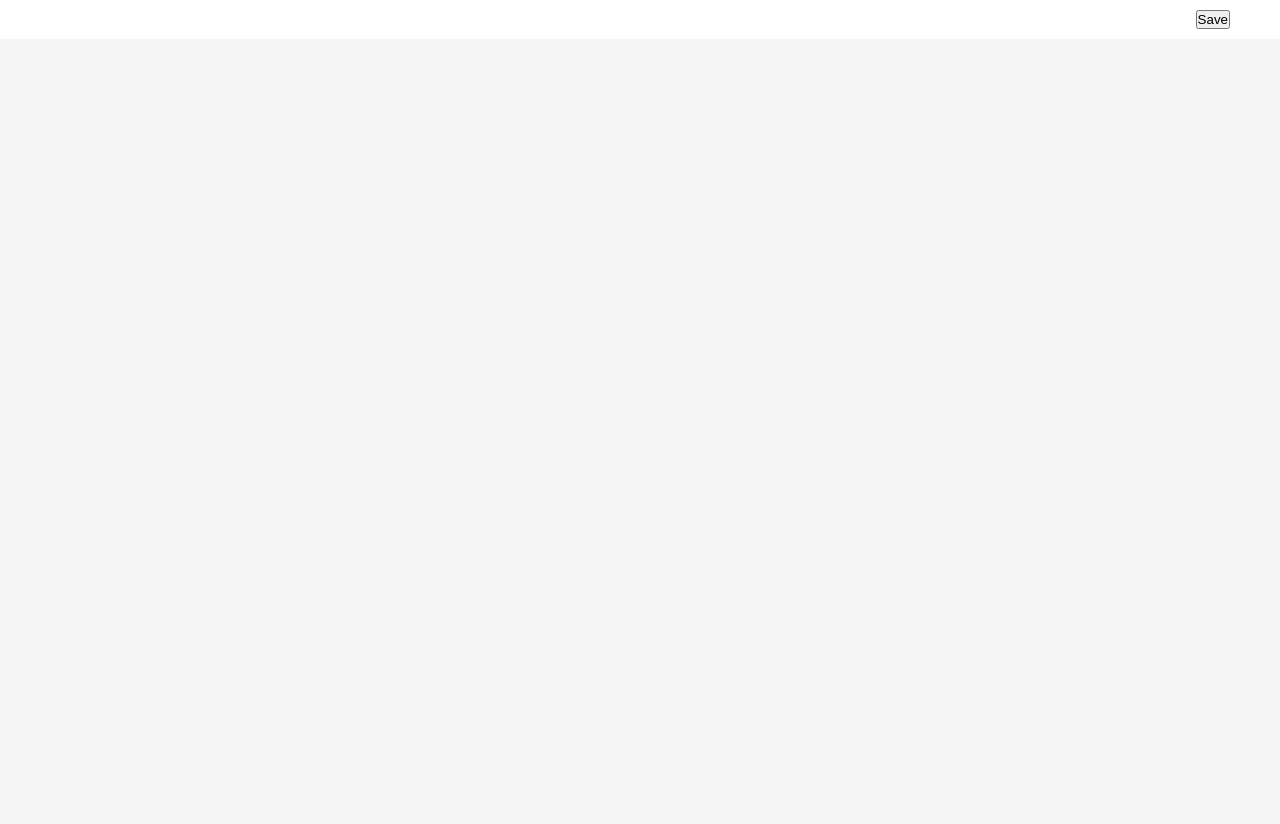
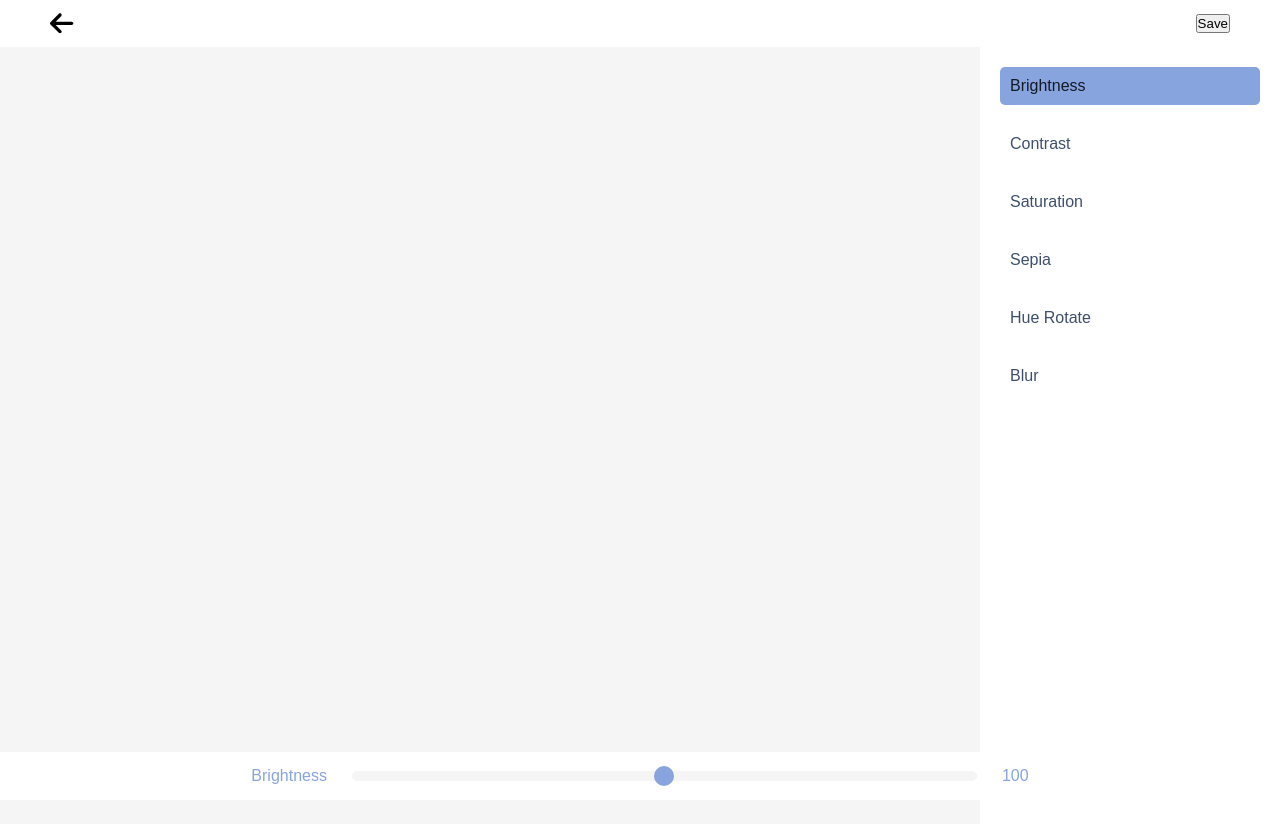
Before and after one commit to abhi-13-07/photo-art, a React (Create React App) app: page /edit in a window 1280 px wide. Shown: the top 824 px of the page. Built offline with nearby package versions, Linux system fonts and the light colour scheme.

Commit message:
complete Edit page

```diff
--- a/src/App.css
+++ b/src/App.css
@@ -12,6 +12,10 @@
   font-family: sans-serif;
   margin: 0;
   padding: 0;
+}
+
+body {
+  overflow: hidden;
 }
 
 /* Home Page Styles */
@@ -104,7 +108,7 @@
 }
 
 .btn-borderless {
-  color: white;
+  color: inherit;
   background: none;
   border: none;
   cursor: pointer;
@@ -112,12 +116,9 @@
 
 /* Edit Page Styles */
 
-#Edit-light {
-  background-color: var(--background-light-2);
-}
-
-#Edit-dark {
-  background-color: var(--background-dark-2);
+#Edit {
+  overflow-x: hidden;
+  overflow-y: hidden;
 }
 
 .edit-img-comtainer {
@@ -128,8 +129,22 @@
   width: 100%;
 }
 
+.workspace {
+  display: flex;
+  align-items: center;
+  justify-content: space-between;
+}
+
+.workspace-light {
+  background-color: var(--background-light-2);
+}
+
+.workspace-dark {
+  background-color: var(--background-dark-2);
+}
+
 .edit-img {
-  height: 500px;
+  height: 300px;
 }
 
 @media (max-width: 720px) {
--- /dev/null
+++ b/src/Components/SideBar/SideBar.module.css
@@ -0,0 +1,37 @@
+:root {
+  --light-background: white;
+  --dark-background: #141A25;
+  --light-color: #3E4E6D;
+  --dark-color: #88A4DF;
+}
+
+.sidebar {
+  padding: 10px;
+  display: flex;
+  flex-direction: column;
+  min-height: 100vh;
+  min-width: 300px;
+}
+
+.sidebar-light {
+  background-color: var(--light-background);
+  color: var(--light-color);
+}
+
+.sidebar-dark {
+  background-color: var(--dark-background);
+  color: var(--dark-color);
+}
+
+.sidebar-item {
+  padding: 10px;
+  cursor: pointer;
+  user-select: none;
+  margin: 10px;
+}
+
+.active {
+  background-color: var(--dark-color);
+  color: var(--dark-background);
+  border-radius: 5px;
+}
--- /dev/null
+++ b/src/Components/SideBar/SideBar.tsx
@@ -0,0 +1,29 @@
+import { useTheme } from "../../Context/ThemeProvider";
+import { FilterProperty } from "../../Types";
+import { combineWithTheme } from "../../utils";
+import styles from "./SideBar.module.css";
+
+interface Props {
+	options: FilterProperty[];
+	onChange: (index: number) => void;
+	selected: number;
+}
+
+const SideBar = ({ options, onChange, selected }: Props) => {
+	const { theme } = useTheme();
+
+	return (
+		<nav className={`${styles.sidebar} ${styles[combineWithTheme(theme, "sidebar")]}`}>
+			{options.map((option, index) => (
+				<span
+					className={`${selected === index && styles["active"]} ${styles["sidebar-item"]}`}
+					onClick={() => onChange(index)}
+				>
+					{option.name}
+				</span>
+			))}
+		</nav>
+	);
+};
+
+export default SideBar;
--- /dev/null
+++ b/src/Components/Slider/Slider.module.css
@@ -0,0 +1,52 @@
+:root {
+  --light-slider-background: whitesmoke;
+  --dark-slider-background: #3E4E6D;
+  --slider-thumb-color: #88A4DF;
+  --dark-background: #141A25;
+  --light-background: white;
+}
+
+.slider-container {
+  position: absolute;
+  bottom: 0;
+  width: 100%;
+  display: flex;
+  align-items: center;
+  justify-content: center;
+  gap: 25px;
+  background-color: var(--dark-background);
+  color: var(--slider-thumb-color);
+  padding: 15px;
+}
+
+.slider-container-light {
+  background-color: var(--light-background);
+}
+
+.slider-container-dark {
+  background-color: var(--dark-background);
+}
+
+.slider {
+  appearance: none;
+  width: 50%;
+  border-radius: 5px;
+  height: 10px;
+}
+
+.slider::-webkit-slider-thumb {
+  appearance: none;
+  background-color: var(--slider-thumb-color);
+  height: 20px;
+  width: 20px;
+  cursor: pointer;
+  border-radius: 50%;
+}
+
+.slider-light {
+  background-color: var(--light-slider-background);
+}
+
+.slider-dark {
+  background-color: var(--dark-slider-background);
+}
--- /dev/null
+++ b/src/Components/Slider/Slider.tsx
@@ -0,0 +1,39 @@
+import React from "react";
+import { useTheme } from "../../Context/ThemeProvider";
+import { combineWithTheme } from "../../utils";
+import styles from "./Slider.module.css";
+
+interface Props {
+	min: number;
+	max: number;
+	value: number;
+	label: string;
+	onChange: (value: number) => void;
+}
+
+const Slider = ({ min, max, value, label, onChange }: Props) => {
+	const { theme } = useTheme();
+
+	return (
+		<div
+			className={`${styles["slider-container"]} ${
+				styles[combineWithTheme(theme, "slider-container")]
+			}`}
+		>
+			<label htmlFor="input-range">{label}</label>
+			<input
+				className={`${styles.slider} ${styles[combineWithTheme(theme, "slider")]}`}
+				type="range"
+				id="input-range"
+				min={min}
+				max={max}
+				value={value}
+				step={1}
+				onChange={e => onChange(parseInt(e.target.value, 10))}
+			/>
+			<span>{value}</span>
+		</div>
+	);
+};
+
+export default Slider;
--- a/src/Components/index.ts
+++ b/src/Components/index.ts
@@ -2,5 +2,7 @@ import Box from "./Box/Box";
 import withDragAndDrop from "./withDragAndDrop";
 import Header from "./Header/Header";
 import Modal from "./Modal/Modal";
+import SideBar from "./SideBar/SideBar";
+import Slider from "./Slider/Slider";
 
-export { Box, withDragAndDrop, Header, Modal };
+export { Box, withDragAndDrop, Header, Modal, SideBar, Slider };
--- a/src/Pages/Edit.tsx
+++ b/src/Pages/Edit.tsx
@@ -1,18 +1,14 @@
-import { useState, useEffect } from "react";
-import { Header } from "../Components";
+import { useState, useEffect, useMemo, useCallback } from "react";
+import { Header, SideBar, Slider } from "../Components";
+import { FontAwesomeIcon } from "@fortawesome/react-fontawesome";
+import { faArrowLeft } from "@fortawesome/free-solid-svg-icons";
 import { useImage } from "../Context/ImageProvider";
 import { useTheme } from "../Context/ThemeProvider";
+import { FilterProperty } from "../Types";
 import { combineWithTheme } from "../utils";
+import { useNavigate } from "react-router-dom";
 
-interface FilterProperties {
-	name: string;
-	property: string;
-	value: number;
-	range: { min: number; max: number };
-	unit: string;
-}
-
-const DEFAULT_PROPERTIES: FilterProperties[] = [
+const DEFAULT_PROPERTIES: FilterProperty[] = [
 	{
 		name: "Brightness",
 		property: "brightness",
@@ -24,7 +20,7 @@ const DEFAULT_PROPERTIES: FilterProperties[] = [
 		unit: "%"
 	},
 	{
-		name: "Brightness",
+		name: "Contrast",
 		property: "contrast",
 		value: 100,
 		range: {
@@ -76,9 +72,13 @@ const DEFAULT_PROPERTIES: FilterProperties[] = [
 ];
 
 const Edit = () => {
-	const [options, setOptions] = useState<FilterProperties[]>(DEFAULT_PROPERTIES);
+	const [options, setOptions] = useState<FilterProperty[]>(DEFAULT_PROPERTIES);
+	const [optionIndex, setOptionIndex] = useState<number>(0);
 	const { state } = useImage();
 	const { theme } = useTheme();
+	const navigate = useNavigate();
+
+	const selectedOption: FilterProperty = options[optionIndex];
 
 	const { image, name } = state;
 
@@ -86,14 +86,57 @@ const Edit = () => {
 		document.title = name;
 	}, [name]);
 
+	const changeOption = (index: number) => {
+		setOptionIndex(index);
+	};
+
+	const changeStyles = (value: number) => {
+		setOptions(options => {
+			return options.map((option, idx) => {
+				if (idx !== optionIndex) return option;
+				return { ...option, value: value };
+			});
+		});
+	};
+
+	const getStyles = useCallback(() => {
+		let styles: any = { filter: "" };
+		options.forEach(option => {
+			styles.filter += `${option.property}(${option.value}${option.unit}) `;
+		});
+
+		return styles;
+	}, [options]);
+
+	const navigateBack = () => {
+		navigate("/");
+	};
+
 	return (
-		<section id={combineWithTheme(theme, "Edit")}>
+		<section id="Edit">
 			<Header background={theme === "dark" ? "dark" : "light"}>
+				<button className="btn-borderless" onClick={navigateBack}>
+					<FontAwesomeIcon icon={faArrowLeft} size="2x" />
+				</button>
 				<strong>{name}</strong>
 				<button>Save</button>
 			</Header>
-			<div className="edit-img-comtainer">
-				<img src={image} alt={name} className="edit-img" />
+			<div className={`workspace workspace-${theme}`}>
+				<div className="edit-img-comtainer">
+					<img src={image} alt={name} className="edit-img" style={getStyles()} />
+				</div>
+				<div>
+					<SideBar options={options} onChange={changeOption} selected={optionIndex} />
+				</div>
+			</div>
+			<div>
+				<Slider
+					min={selectedOption.range.min}
+					max={selectedOption.range.max}
+					value={selectedOption.value}
+					label={selectedOption.name}
+					onChange={changeStyles}
+				/>
 			</div>
 		</section>
 	);
--- a/src/Pages/Home.tsx
+++ b/src/Pages/Home.tsx
@@ -42,9 +42,9 @@ const Home = () => {
 					<div>
 						<button onClick={switchTheme} className="btn-borderless">
 							{theme === "dark" ? (
-								<FontAwesomeIcon icon={faSun} size="2x" />
+								<FontAwesomeIcon icon={faSun} size="2x" style={{ color: "white" }} />
 							) : (
-								<FontAwesomeIcon icon={faMoon} size="2x" />
+								<FontAwesomeIcon icon={faMoon} size="2x" style={{ color: "white" }} />
 							)}
 						</button>
 					</div>
--- a/src/Types/index.ts
+++ b/src/Types/index.ts
@@ -22,3 +22,11 @@ export interface ThemeContextType {
 	theme: string;
 	setTheme: React.Dispatch<React.SetStateAction<string>>;
 }
+
+export interface FilterProperty {
+	name: string;
+	property: string;
+	value: number;
+	range: { min: number; max: number };
+	unit: string;
+}
```
